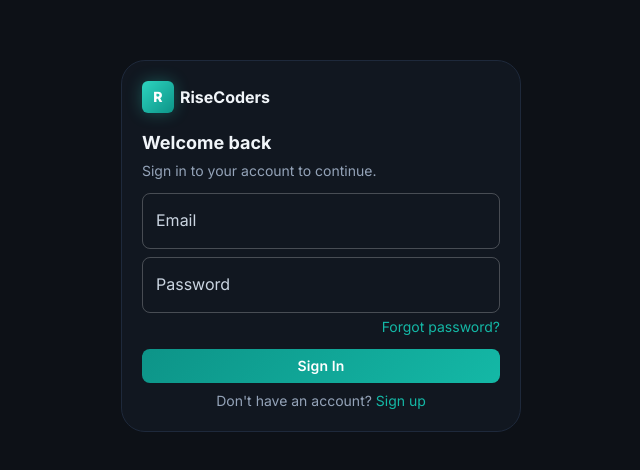
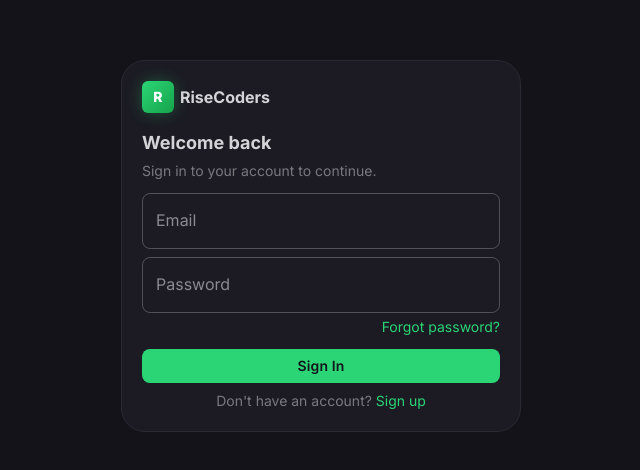
Before and after one commit to durgeshkryadav/rise-coder, a React (Vite) app: page /auth/login in a window 1280 px wide. Shown: the part 154-624 px from the top of the page, without its empty margins (319-959 px from the left). Built offline with nearby package versions, Linux system fonts and the light colour scheme; no server answers.

Commit message:
updated theme same as my portfolio

```diff
--- a/src/design-system/theme.js
+++ b/src/design-system/theme.js
@@ -3,33 +3,33 @@ import { colors, typography, spacing, motion, layout } from './tokens';
 
 /**
  * Light-mode surface & neutral overrides.
- * Brand + semantic colours stay the same.
+ * Inverted from the portfolio dark palette for light mode support.
  */
 const lightColors = {
   surface: {
     0: '#ffffff',
-    50: '#f8fafc',
-    100: '#f1f5f9',
-    150: '#e2e8f0',
-    200: '#cbd5e1',
-    300: '#94a3b8',
+    50: '#f8f8fa',
+    100: '#f0f0f3',
+    150: '#e8e7ec',
+    200: '#dddce2',
+    300: '#c8c7cf',
   },
   neutral: {
-    300: '#e2e8f0',
-    400: '#cbd5e1',
-    500: '#94a3b8',
-    600: '#64748b',
-    700: '#475569',
-    800: '#334155',
-    900: '#1e293b',
-    950: '#0f172a',
+    300: '#e2e1e8',
+    400: '#c8c7cf',
+    500: '#8b8a91',
+    600: '#79787f',
+    700: '#4f4f52',
+    800: '#3a3942',
+    900: '#24232c',
+    950: '#14131a',
   },
 };
 
 /**
  * RiseCoders — MUI Theme Factory
+ * Portfolio dark theme: deep purple-black (#14131a) + vibrant green (#2bd576).
  * Supports 'dark' (default) and 'light' modes.
- * Built from design tokens.
  */
 export function createAppTheme(mode = 'dark') {
   const isDark = mode === 'dark';
@@ -40,10 +40,10 @@ export function createAppTheme(mode = 'dark') {
     palette: {
       mode,
       primary: {
-        main: colors.brand[500],
-        light: colors.brand[400],
-        dark: colors.brand[700],
-        contrastText: '#ffffff',
+        main: colors.brand[400],     // #2bd576 vibrant green
+        light: colors.brand[300],
+        dark: colors.brand[600],
+        contrastText: '#14131a',
       },
       secondary: {
         main: neutral[600],
@@ -51,8 +51,8 @@ export function createAppTheme(mode = 'dark') {
         dark: neutral[500],
       },
       background: {
-        default: surface[50],
-        paper: surface[100],
+        default: surface[50],        // #14131a in dark mode
+        paper: surface[100],         // #1c1b23 in dark mode
       },
       text: {
         primary: neutral[900],
@@ -121,17 +121,18 @@ export function createAppTheme(mode = 'dark') {
             transition: `all ${motion.duration.fast} ${motion.easing.default}`,
           },
           contained: {
-            background: `linear-gradient(135deg, ${colors.brand[600]}, ${colors.brand[500]})`,
+            backgroundColor: colors.brand[400],
+            color: '#14131a',
             '&:hover': {
-              background: `linear-gradient(135deg, ${colors.brand[500]}, ${colors.brand[400]})`,
+              backgroundColor: colors.brand[300],
             },
           },
           outlined: {
             borderColor: neutral[400],
             color: neutral[700],
             '&:hover': {
-              borderColor: colors.brand[500],
-              backgroundColor: `${colors.brand[500]}10`,
+              borderColor: colors.brand[400],
+              backgroundColor: `${colors.brand[400]}10`,
             },
           },
         },
@@ -156,10 +157,10 @@ export function createAppTheme(mode = 'dark') {
               backgroundColor: surface[200],
             },
             '&.Mui-selected': {
-              backgroundColor: `${colors.brand[600]}18`,
+              backgroundColor: `${colors.brand[400]}18`,
               color: colors.brand[400],
               '&:hover': {
-                backgroundColor: `${colors.brand[600]}24`,
+                backgroundColor: `${colors.brand[400]}24`,
               },
             },
           },
--- a/src/design-system/tokens.js
+++ b/src/design-system/tokens.js
@@ -1,50 +1,56 @@
 /**
  * RiseCoders — Design Tokens (JS)
- * Single source of truth. Portfolio-inspired dark theme.
- * Dark blue-gray backgrounds, teal/emerald accents.
- * Inspired by dev-portfolio dark UI.
+ * Single source of truth. Portfolio dark theme from durgesh-yadav.
+ * Deep purple-black backgrounds, vibrant green (#2bd576) accent.
  */
 
 export const colors = {
-  // Accent — Teal / Emerald
+  // Accent — Vibrant Green (from --btn-highlight: #2bd576)
   brand: {
-    50: '#f0fdfa',
-    100: '#ccfbf1',
-    200: '#99f6e4',
-    300: '#5eead4',
-    400: '#2dd4bf',
-    500: '#14b8a6',
-    600: '#0d9488',
-    700: '#0f766e',
-    800: '#115e59',
-    900: '#134e4a',
+    50: '#ecfdf5',
+    100: '#d1fae5',
+    200: '#a7f3d0',
+    300: '#6ee7b7',
+    400: '#2bd576',    // --btn-highlight (primary accent)
+    500: '#22c55e',
+    600: '#16a34a',
+    700: '#15803d',
+    800: '#166534',
+    900: '#14532d',
   },
-  // Surfaces — dark blue-gray, portfolio-style
+  // Surfaces — deep dark purple-black (from --bg-primary: #14131a)
   surface: {
-    0: '#0a0c10',     // deepest background
-    50: '#0d1117',    // app background
-    100: '#111720',   // sidebar / elevated panels
-    150: '#161b27',   // card background
-    200: '#1c2333',   // card hover / input bg
-    300: '#242d3d',   // elevated hover
+    0: '#0e0d13',     // deepest background
+    50: '#14131a',    // app background (--bg-primary)
+    100: '#1c1b23',   // sidebar / panels (--card-primary)
+    150: '#1c1b23',   // card background (--card-primary)
+    200: '#24232c',   // card hover / input bg
+    300: '#2e2d37',   // elevated hover
   },
-  // Borders & muted text
+  // Borders & muted text (from portfolio CSS vars)
   neutral: {
-    300: '#1e293b',   // subtle borders
-    400: '#2d3a4f',   // borders
-    500: '#64748b',   // muted text
-    600: '#94a3b8',   // secondary text
-    700: '#cbd5e1',   // primary text
-    800: '#e2e8f0',   // bright text
-    900: '#f1f5f9',   // headline text
-    950: '#f8fafc',   // white text
+    300: '#2a2933',   // subtle borders
+    400: '#3a3942',   // borders (--btn-primary)
+    500: '#4f4f52',   // muted text (--text-info)
+    600: '#79787f',   // secondary text (--text-secondary)
+    700: '#8b8a91',   // primary text (--text-primary)
+    800: '#b0afb5',   // bright text
+    900: '#d4d3d8',   // headline text
+    950: '#ffffff',   // white text (--text-highlight)
   },
   // Semantic
   semantic: {
-    success: '#34d399',   // emerald-400
+    success: '#2bd576',   // matches brand accent
     warning: '#fbbf24',   // amber-400
     error: '#f87171',     // red-400
     info: '#60a5fa',      // blue-400
+  },
+  // Tech card category accents (from TechStack.tsx)
+  category: {
+    frontend: '#4f91f2',
+    backend: '#f37c36',
+    database: '#e0558a',
+    devops: '#10c0a2',
   },
 };
 
--- a/src/index.css
+++ b/src/index.css
@@ -1,45 +1,46 @@
 @import "tailwindcss";
 
 /*
- * RiseCoders — Portfolio-Inspired Dark Theme
- * Dark blue-gray backgrounds, teal/emerald accents.
+ * RiseCoders — Portfolio Dark Theme
+ * Exact theme from durgesh-yadav portfolio.
+ * Deep dark purple-black backgrounds, vibrant green accent.
  * MUI handles component styles via Emotion.
  * Tailwind handles layout, spacing, and utility overrides.
  */
 
 @theme {
-  /* ── Brand / Accent (Teal) ────────────────────────── */
-  --color-brand-50: #f0fdfa;
-  --color-brand-100: #ccfbf1;
-  --color-brand-200: #99f6e4;
-  --color-brand-300: #5eead4;
-  --color-brand-400: #2dd4bf;
-  --color-brand-500: #14b8a6;
-  --color-brand-600: #0d9488;
-  --color-brand-700: #0f766e;
-  --color-brand-800: #115e59;
-  --color-brand-900: #134e4a;
+  /* ── Brand / Accent (Vibrant Green) ────────────────── */
+  --color-brand-50: #ecfdf5;
+  --color-brand-100: #d1fae5;
+  --color-brand-200: #a7f3d0;
+  --color-brand-300: #6ee7b7;
+  --color-brand-400: #2bd576;
+  --color-brand-500: #22c55e;
+  --color-brand-600: #16a34a;
+  --color-brand-700: #15803d;
+  --color-brand-800: #166534;
+  --color-brand-900: #14532d;
 
-  /* ── Surfaces (dark blue-gray, portfolio-style) ───── */
-  --color-surface-0: #0a0c10;
-  --color-surface-50: #0d1117;
-  --color-surface-100: #111720;
-  --color-surface-150: #161b27;
-  --color-surface-200: #1c2333;
-  --color-surface-300: #242d3d;
+  /* ── Surfaces (deep dark purple-black, portfolio-style) */
+  --color-surface-0: #0e0d13;
+  --color-surface-50: #14131a;
+  --color-surface-100: #1c1b23;
+  --color-surface-150: #1c1b23;
+  --color-surface-200: #24232c;
+  --color-surface-300: #2e2d37;
 
   /* ── Neutrals (borders → text scale) ──────────────── */
-  --color-neutral-300: #1e293b;
-  --color-neutral-400: #2d3a4f;
-  --color-neutral-500: #64748b;
-  --color-neutral-600: #94a3b8;
-  --color-neutral-700: #cbd5e1;
-  --color-neutral-800: #e2e8f0;
-  --color-neutral-900: #f1f5f9;
-  --color-neutral-950: #f8fafc;
+  --color-neutral-300: #2a2933;
+  --color-neutral-400: #3a3942;
+  --color-neutral-500: #4f4f52;
+  --color-neutral-600: #79787f;
+  --color-neutral-700: #8b8a91;
+  --color-neutral-800: #b0afb5;
+  --color-neutral-900: #d4d3d8;
+  --color-neutral-950: #ffffff;
 
   /* ── Semantic ─────────────────────────────────────── */
-  --color-success: #34d399;
+  --color-success: #2bd576;
   --color-warning: #fbbf24;
   --color-error: #f87171;
   --color-info: #60a5fa;
@@ -96,27 +97,37 @@ body.fontLoaded {
 
 /* ── Selection ────────────────────────────────────── */
 ::selection {
-  background-color: var(--color-brand-600);
-  color: #fff;
+  background-color: var(--color-brand-400);
+  color: #14131a;
 }
 
-/* ── Scrollbar (premium dark feel) ────────────────── */
+/* ── Scrollbar (portfolio-style dark) ─────────────── */
 ::-webkit-scrollbar {
-  width: 6px;
+  width: 10px;
 }
 ::-webkit-scrollbar-track {
   background: transparent;
 }
 ::-webkit-scrollbar-thumb {
-  background: var(--color-neutral-400);
-  border-radius: 3px;
+  background: hsla(0, 0%, 0%, 0.4);
+  border-radius: 6px;
 }
 ::-webkit-scrollbar-thumb:hover {
-  background: var(--color-neutral-500);
+  background: hsla(0, 0%, 0%, 0.5);
 }
 
 /* ── Focus ring (accessibility) ───────────────────── */
 :focus-visible {
-  outline: 2px solid var(--color-brand-500);
+  outline: 2px solid var(--color-brand-400);
   outline-offset: 2px;
 }
+
+/* ── Progress bar utility (from portfolio) ────────── */
+.progress-bar {
+  width: 100%;
+  height: 7px;
+  background-color: var(--color-neutral-400);
+  position: absolute;
+  bottom: 0;
+  border-radius: 0 0 8px 8px;
+}
```
Also changed, not shown: 1 other file (tests, documents, lock files or other folders).
